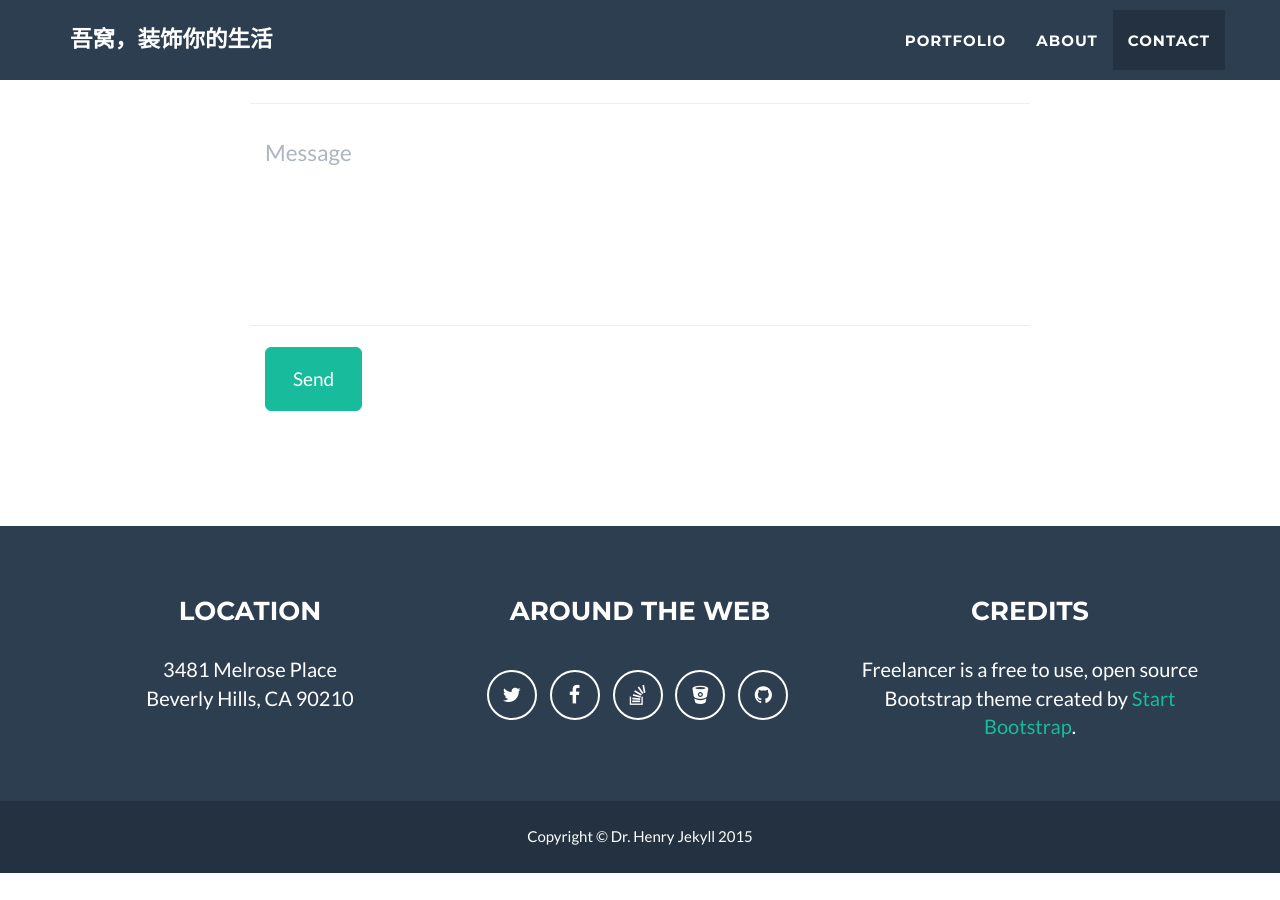
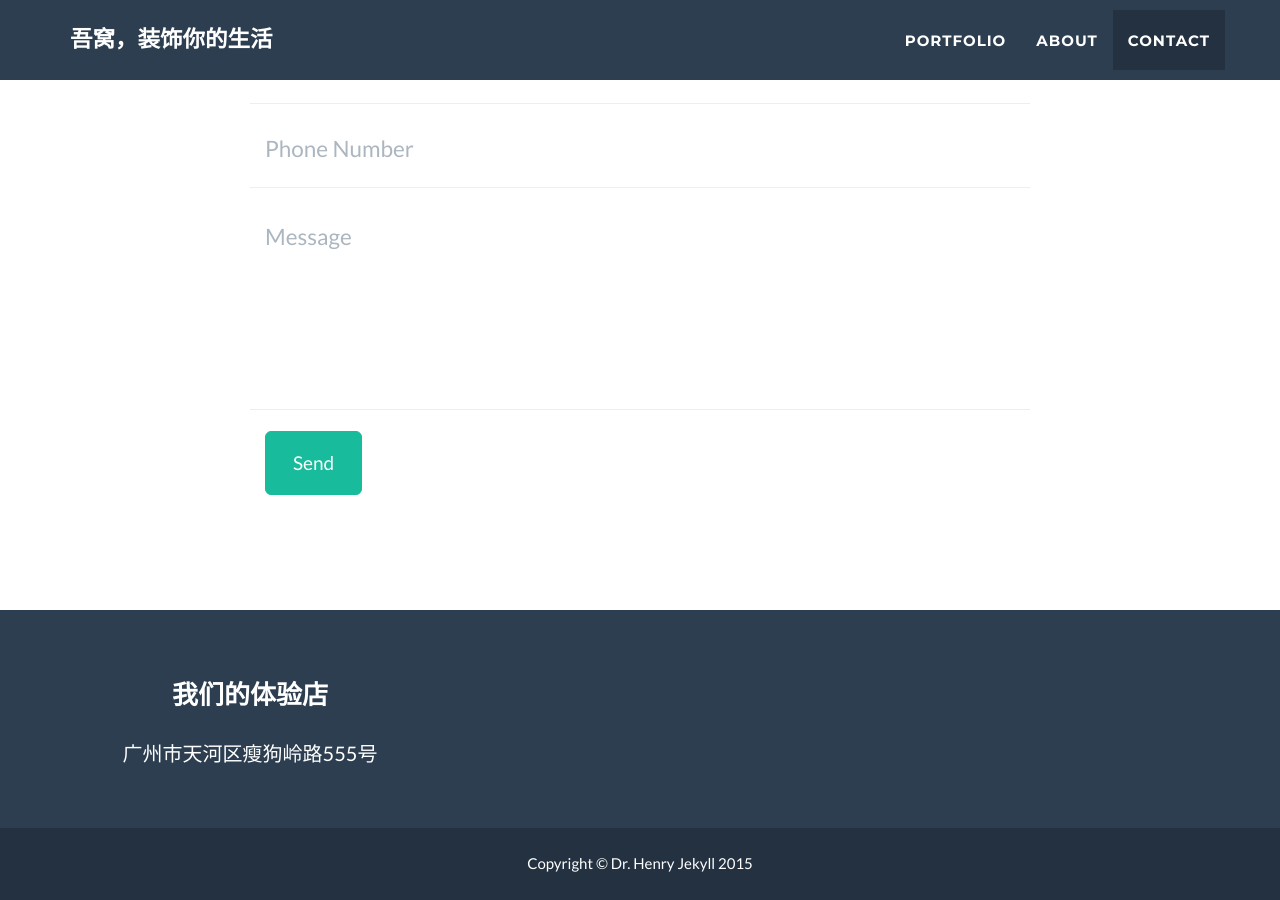
Before and after one commit to WOW-Decorate/WOW-Decorate.github.io, a Jekyll site: the page built from index.html, in a window 1280 px wide and 900 px high, scrolled down 2512 px. Built offline with Jekyll 4.4.1, drawn with Linux system fonts in a browser that asks for light colours; before the commit the page ends 3385 px from its top, so only the background shows below that.

Commit message:
change the theme

```diff
--- a/_config.yml
+++ b/_config.yml
@@ -32,12 +32,12 @@
 # Footer settings
 footer:
   copyright: Dr. Henry Jekyll
-  location: Location
-  social: Around the Web
-  credits: Credits
+  location: 我们的体验店
+  contact: 联系我们
+  info: 更多资讯
 
 # Social networks usernames (many more available: google-plus, flickr, dribbble, pinterest, instagram, tumblr, linkedin, etc.)
-social:
+info:
   - title: twitter
     url: http://twitter.com/jekyllrb
   - title: facebook
@@ -51,11 +51,14 @@
 
 # Postal address (add as many lines as necessary)
 address:
-  - line: 3481 Melrose Place
-  - line: Beverly Hills, CA 90210
+  - line: 广州市天河区瘦狗岭路555号
+
 
 # Credits content
-credits: 'Freelancer is a free to use, open source Bootstrap theme created by <a href="http://startbootstrap.com">Start Bootstrap</a>.'
+contact:
+  - line: 联系电话：XXXXXX
+  - line: 座机：
+  - line: 邮箱：
 
 # Build settings
 markdown: kramdown
```
